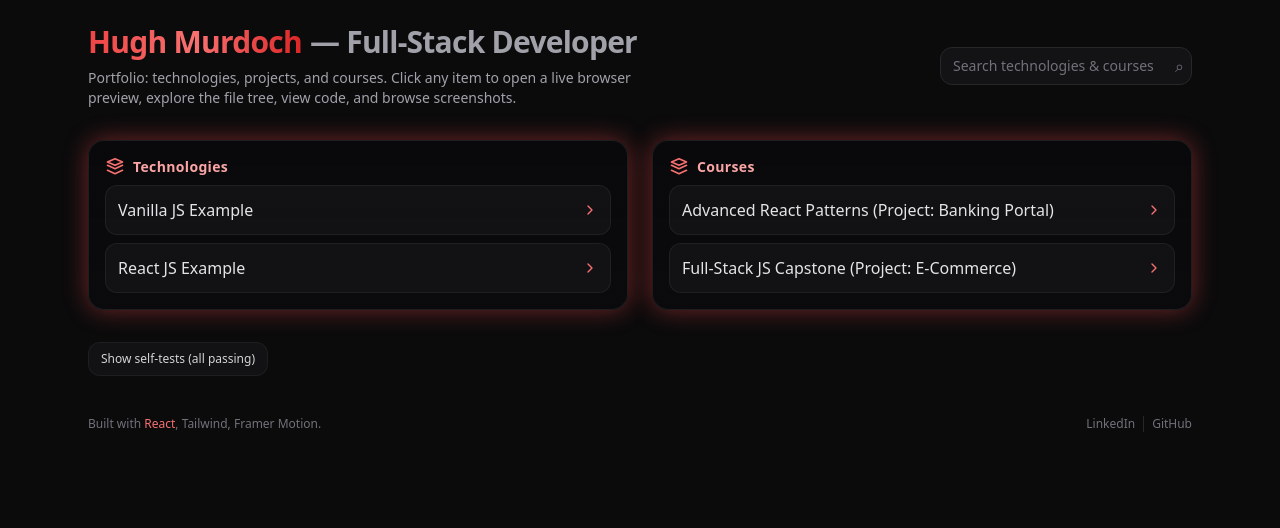
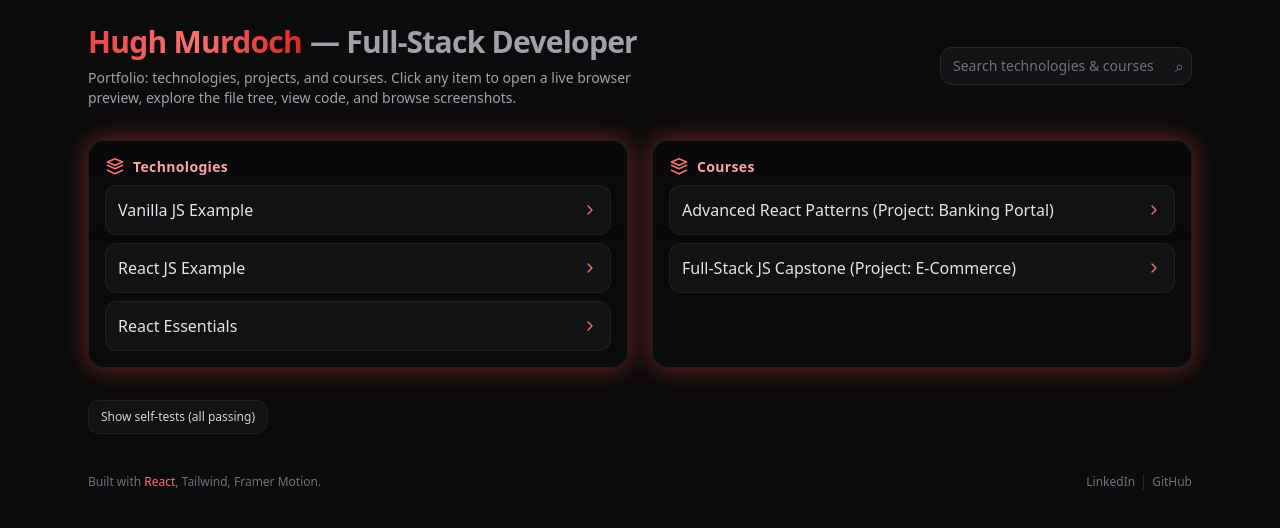
Before and after one commit to HMurdoch/elementech_portfolio, a React (Vite) app: page / in a window 1280 px wide. Shown: the top 528 px of the page. Built offline with nearby package versions, Linux system fonts and the light colour scheme.

Commit message:
Fixed screenshots for Vanilla JS technology example

```diff
--- a/src/data/projects.ts
+++ b/src/data/projects.ts
@@ -105,15 +105,46 @@ export const PROJECTS: Record<string, Project> = {
           { type: 'file', name: 'styles.css', path: 'src/data/technologies/vanilla_js/styles.css', language: 'css', code: TECHNOLOGY_VANILLA_JS_STYLES_CSS },
       ],
       screenshots: [
-          { id: 's1', src: 'src/images/vanilla_js/screenshot01.png', caption: 'Tab 1' },
-          { id: 's2', src: 'src/images/vanilla_js/screenshot02.png', caption: 'Tab 2' },
-          { id: 's2', src: 'src/images/vanilla_js/screenshot03.png', caption: 'Tab 3' },
+          { id: 's1', src: screenshot01, caption: 'Tab 1' },
+          { id: 's2', src: screenshot02, caption: 'Tab 2' },
+          { id: 's2', src: screenshot03, caption: 'Tab 3' },
       ]
     },
     technologyReactJS: {
         id: 'technologyReactJS',
-        title: 'Vanilla JS',
-        description: 'Sample overview of Vanilla Javascript',
+        title: 'React JS',
+        description: 'Sample overview of React Javascript',
+        homepageUrl: 'https://elementech-technology-vanilla-js.onrender.com/',
+        repoUrl: 'https://github.com/HMurdoch/elementech-technology-vanilla_js/tree/master',
+        tech: ['React', 'Node', 'Javascript'],
+        tags: ['FinTech', 'Microservices'],
+        files: [
+            {
+                type: 'folder', name: 'vanilla_js', path: 'src/data/technologies/vanilla_js', children: [
+                    {
+                        type: 'folder', name: 'src', path: 'src/data/technologies/vanilla_js/src', children: [
+                            { type: 'file', name: 'counter.js', path: 'src/data/technologies/vanilla_js/src/counter.js', language: 'js', code: TECHNOLOGY_VANILLA_JS_SRC_COUNTER_JS },
+                            { type: 'file', name: 'main.js', path: 'src/data/technologies/vanilla_js/src/main.js', language: 'js', code: TECHNOLOGY_VANILLA_JS_SRC_MAIN_JS },
+                            { type: 'file', name: 'style.css', path: 'src/data/technologies/vanilla_js/src/styles.css', language: 'css', code: TECHNOLOGY_VANILLA_JS_SRC_STYLE_CSS },
+                        ]
+                    }
+                ]
+            },
+            { type: 'file', name: 'index.html', path: 'src/data/technologies/vanilla_js/index.html', language: 'html', code: TECHNOLOGY_VANILLA_JS_INDEX_HTML },
+            { type: 'file', name: 'index.js', path: 'src/data/technologies/vanilla_js/index.js', language: 'js', code: TECHNOLOGY_VANILLA_JS_INDEX_JS },
+            { type: 'file', name: 'package.json', path: 'src/data/technologies/vanilla_js/package.json', language: 'json', code: TECHNOLOGY_VANILLA_JS_PACKAGE_JSON },
+            { type: 'file', name: 'styles.css', path: 'src/data/technologies/vanilla_js/styles.css', language: 'css', code: TECHNOLOGY_VANILLA_JS_STYLES_CSS },
+        ],
+        screenshots: [
+            { id: 's1', src: { screenshot01 }, caption: 'Tab 1' },
+            { id: 's2', src: { screenshot02 }, caption: 'Tab 2' },
+            { id: 's2', src: { screenshot03 }, caption: 'Tab 3' },
+        ]
+    },
+    technologyReactEssentials: {
+        id: 'technologyReactJS',
+        title: 'React JS',
+        description: 'Sample overview of React Javascript',
         homepageUrl: 'https://elementech-technology-vanilla-js.onrender.com/',
         repoUrl: 'https://github.com/HMurdoch/elementech-technology-vanilla_js/tree/master',
         tech: ['React', 'Node', 'Javascript'],
@@ -147,7 +178,8 @@ export const TECHNOLOGIES = [
 //  { label: 'React + Azure Banking Portal', projectId: 'demoBank' },
 //  { label: 'React + Node E‑Commerce', projectId: 'demoEcom' },
     { label: 'Vanilla JS Example', projectId: 'technologyVanillaJS' },
-    { label: 'React JS Example', projectId: 'technologyReactJS' }
+    { label: 'React JS Example', projectId: 'technologyReactJS' },
+    { label: 'React Essentials', projectId: 'technologyReactEssentials' }
 ];
 
 export const COURSES = [
```
